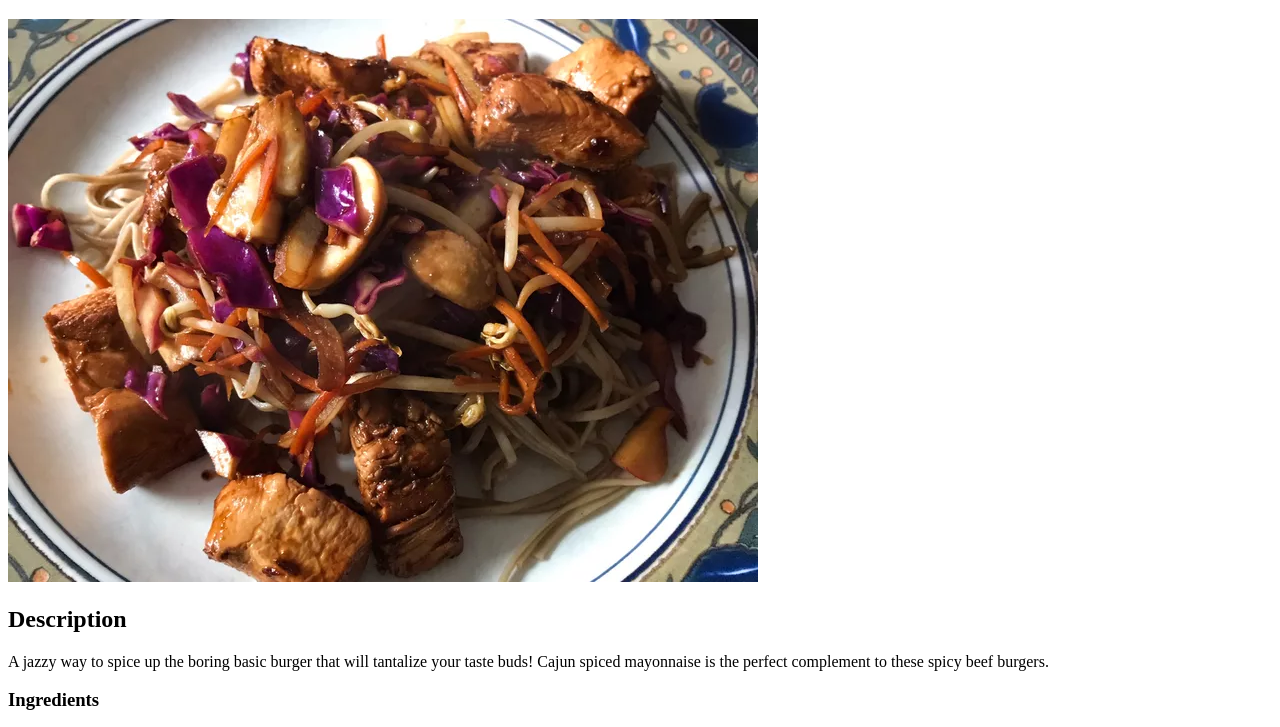
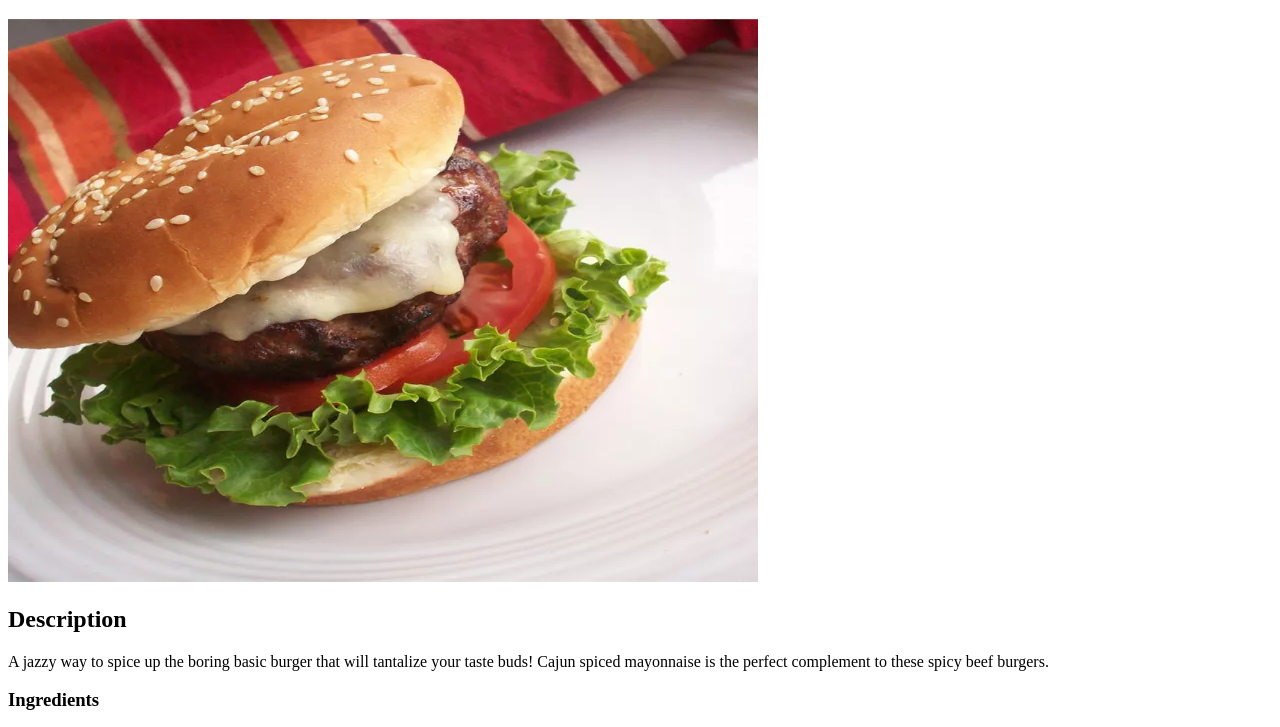
Before and after one commit to PedroJColon/odin-recipes, a plain HTML site: page recipes/tex-mex-burger.html in a window 1280 px wide. Shown: the part 61-788 px from the top of the page. Drawn offline with Linux system fonts and the light colour scheme.

Commit message:
Add tex-mex burger image to repo and file
Placeholder image from previous file has been replaced to the image that
relates to the burger being made in tex-mex-burger.html

```diff
--- a/recipes/tex-mex-burger.html
+++ b/recipes/tex-mex-burger.html
@@ -7,7 +7,7 @@
     </head>
 <body>
     <h1>Tex-Mex Burger with Cajun Mayo</h1>
-        <img src="./img/yakisoba-img.jpg" alt="" width="750" height="563">
+        <img src="./img/tex-burger-img.jpg" alt="" width="750" height="563">
         <h2>Description</h2>
         <p>A jazzy way to spice up the boring basic burger that will tantalize your taste buds!
             Cajun spiced mayonnaise is the perfect complement to these spicy beef burgers.
```
Also changed, not shown: recipes/img/tex-burger-img.jpg (added).
